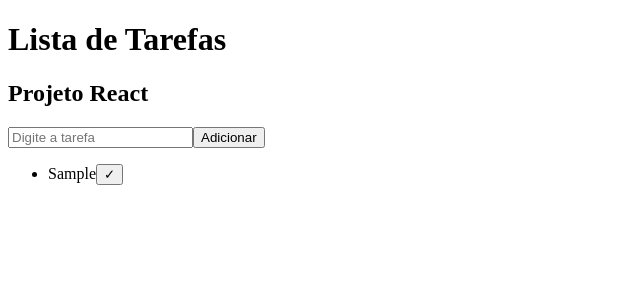
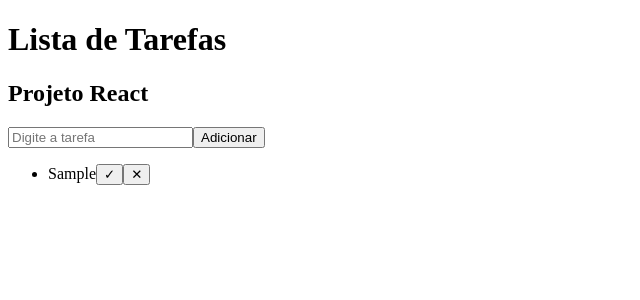
Before and after one commit to kayofabio/lista-tarefas, a React (Vite) app: page / in a window 1280 px wide. Both pictures are taken after typing "Sample" into the empty fields and a click on the button "Adicionar". Shown: the top 300 px of the page, without its empty margins (0-640 px from the left). Built offline with nearby package versions, Linux system fonts and the light colour scheme.

Commit message:
Função removerTarefa criada

```diff
--- a/src/App.jsx
+++ b/src/App.jsx
@@ -2,7 +2,6 @@ import Header from "./components/Header";
 import FormularioTarefa from "./components/FormularioTarefa";
 import TarefaItem from "./components/TarefaItem";
 import { useState } from "react";
-import "./styles/App.css";
 
 function App() {
 
@@ -24,6 +23,10 @@ function App() {
     ));
   }
 
+  function removerTarefa(id) {
+    setTarefas(tarefas.filter(tarefa => tarefa.id !== id));
+  }
+
   return (
     <>
       <Header titulo="Lista de Tarefas" subtitulo="Projeto React" />
@@ -36,6 +39,7 @@ function App() {
             key={tarefa.id}
             tarefa={tarefa}
             concluirTarefa={concluirTarefa}
+            removerTarefa={removerTarefa}
           />
         ))}
       </ul>
--- a/src/components/TarefaItem.jsx
+++ b/src/components/TarefaItem.jsx
@@ -1,6 +1,6 @@
 import { useState } from "react";
 
-function TarefaItem({ tarefa, concluirTarefa }) {
+function TarefaItem({ tarefa, concluirTarefa, removerTarefa }) {
     return (
         <li>
             <span
@@ -13,6 +13,11 @@ function TarefaItem({ tarefa, concluirTarefa }) {
             >
                 ✓
             </button>
+            <button
+                onClick={() => removerTarefa(tarefa.id)}
+            >
+                ✕
+            </button>
         </li>
     );
 }
```
